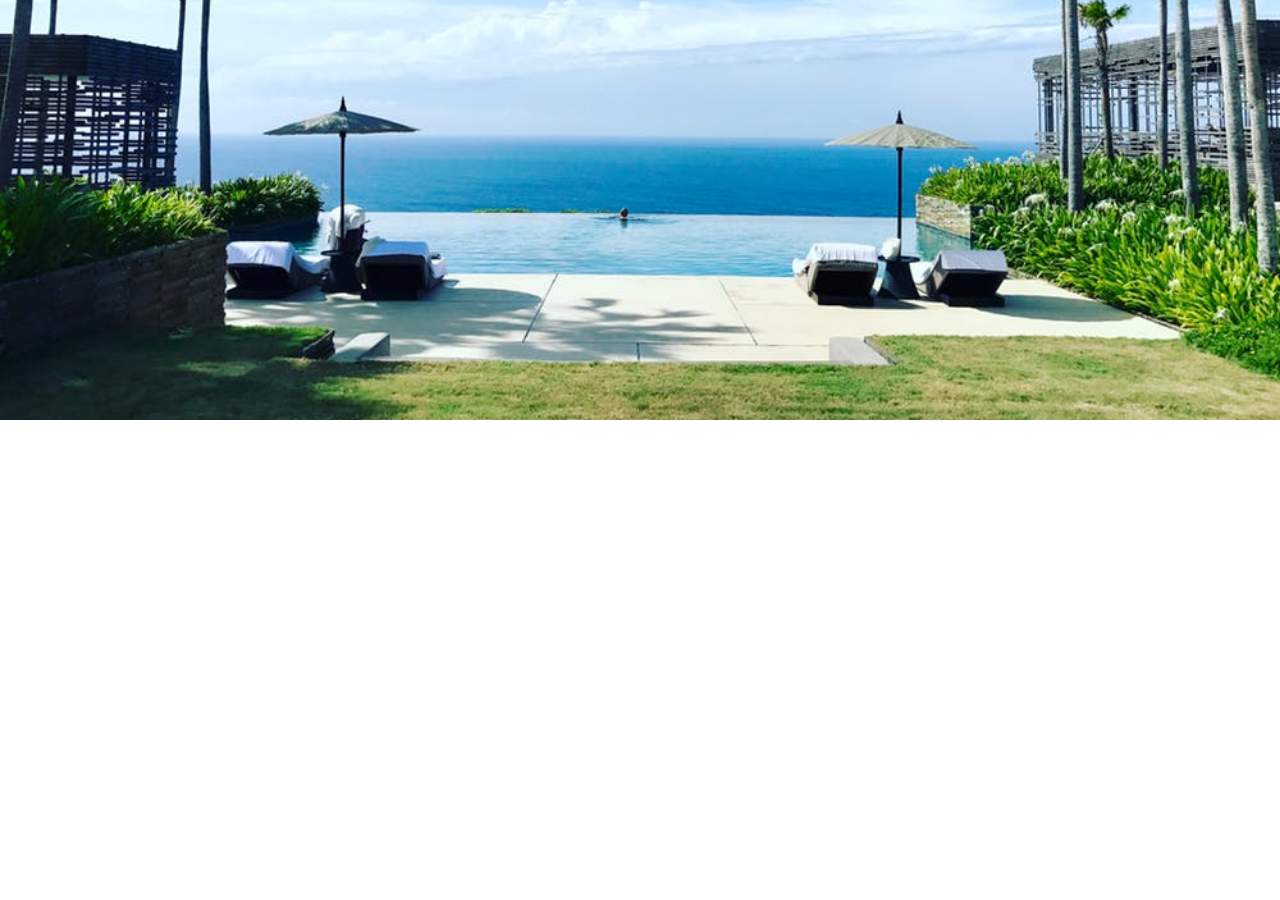
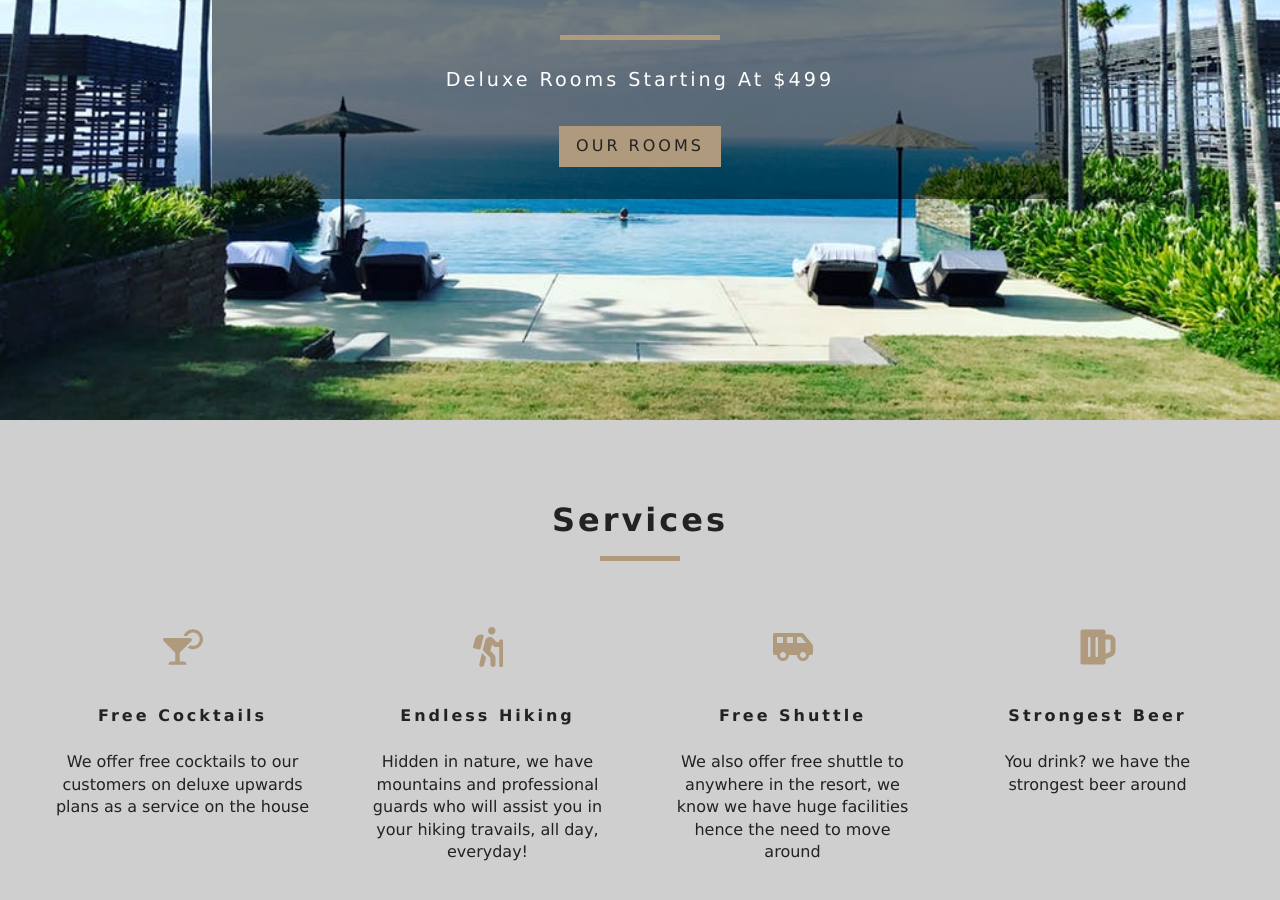
Before and after one commit to DebayoTomisin/Beach-Resort-Project, a React (Create React App) app: page / in a window 1280 px wide. Shown: the part 380-1280 px from the top of the page. Before the commit the page ends 800 px from the top, so only its background shows below. Built offline with nearby package versions, Linux system fonts and the light colour scheme.

Commit message:
services section

```diff
--- /dev/null
+++ b/src/components/Services.js
@@ -0,0 +1,55 @@
+import React, { Component } from "react"
+import {FaCocktail, FaHiking, FaShuttleVan, FaBeer} from "react-icons/fa"
+
+import Title from './Title'
+
+class Services extends Component {
+
+    constructor(props){
+        super(props)
+        this.state= {
+            services : [{
+                icon : <FaCocktail/>,
+                title: "Free Cocktails",
+                info: "We offer free cocktails to our customers on deluxe upwards plans as a service on the house"
+            },
+            {
+                icon : <FaHiking/>,
+                title: "Endless hiking",
+                info: "Hidden in nature, we have mountains and professional guards who will assist you in your hiking travails, all day, everyday!"
+            },
+            {
+                icon : <FaShuttleVan/>,
+                title: "Free shuttle",
+                info: "We also offer free shuttle to anywhere in the resort, we know we have huge facilities hence the need to move around"
+            },
+            {
+                icon : <FaBeer/>,
+                title: "Strongest beer",
+                info: "You drink? we have the strongest beer around"
+            }]
+        }
+    }
+
+    render(){
+        return(
+            <section className="services">
+                <Title title="services"/>
+                <div className="services-center">
+                    {this.state.services.map((item, index) => {
+                        return(
+                            <article key={index} className="service">
+                                <span>{item.icon}</span>
+                                <h6>{item.title}</h6>
+                                <p>{item.info}</p>
+                            </article>
+                        )
+                    })}
+                </div>
+            </section>
+        )
+    }
+
+}
+
+export default Services
--- /dev/null
+++ b/src/components/Title.js
@@ -0,0 +1,9 @@
+
+export default function Title ({title}) {
+    return(
+        <div className="section-title">
+            <h4>{title}</h4>
+            <div></div>
+        </div>
+    )
+}
--- a/src/pages/Home.js
+++ b/src/pages/Home.js
@@ -1,9 +1,22 @@
 import React from 'react'
+import {Link} from 'react-router-dom'
+
+import Banner from "../components/Banner"
 import Hero from '../components/Hero'
+import Services from "../components/Services"
 
 const Home = () => {
     return(
-        <Hero/>
+        <>
+            <Hero>
+                <Banner title="luxurious rooms" subtitle="deluxe rooms starting at $499">
+                    <Link to='/rooms' className="btn-primary">our rooms</Link>
+                </Banner>
+            </Hero>
+            <Services/>
+        </>
+
+
     )
 }
 
--- a/src/pages/Rooms.js
+++ b/src/pages/Rooms.js
@@ -1,9 +1,15 @@
 import React from 'react'
+import Banner from '../components/Banner'
 import Hero from '../components/Hero'
+import { Link } from "react-router-dom"
 
 const Rooms = () => {
     return(
-        <Hero hero="roomsHero"/>
+        <Hero hero="roomsHero">
+            <Banner title="our rooms">
+                <Link to="/" className="btn-primary">back home</Link>
+            </Banner>
+        </Hero>
     )
 }
 
```
